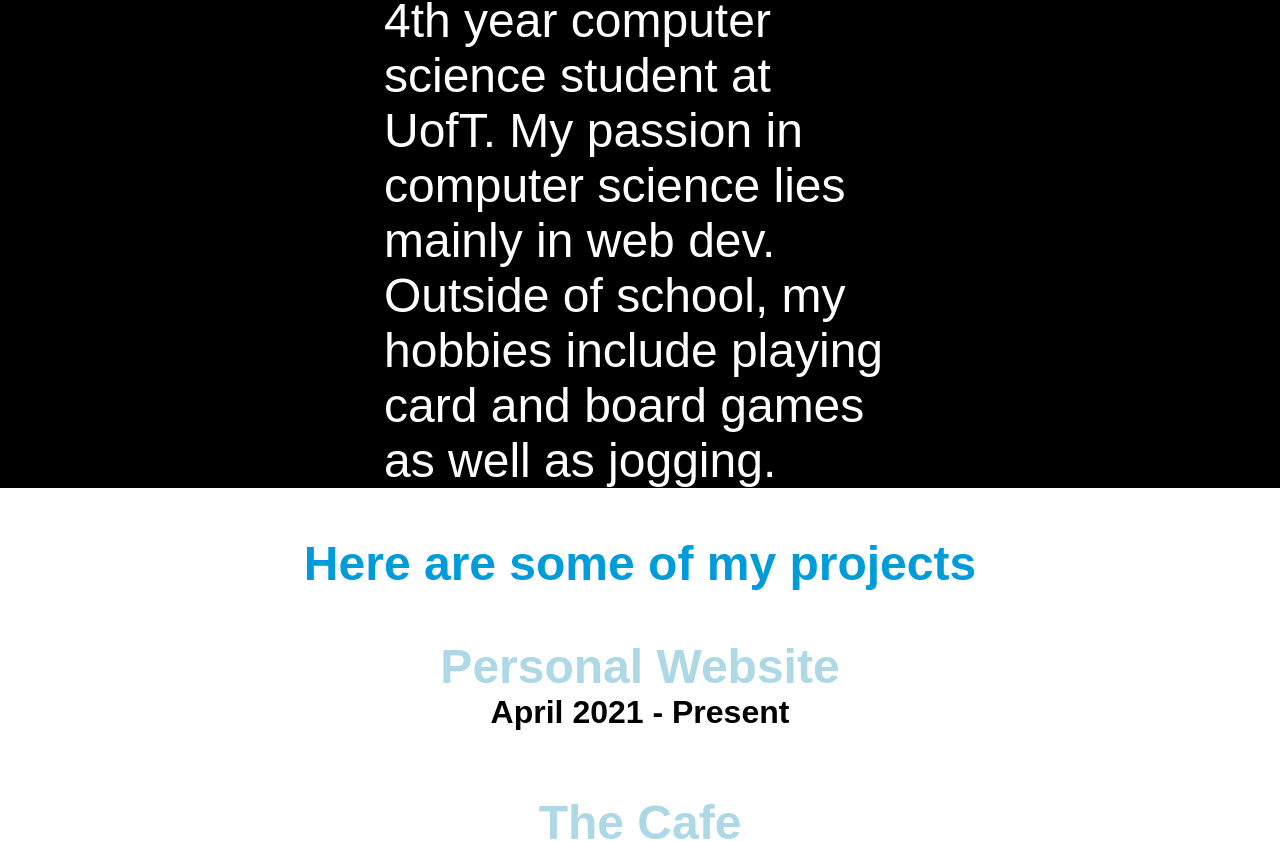
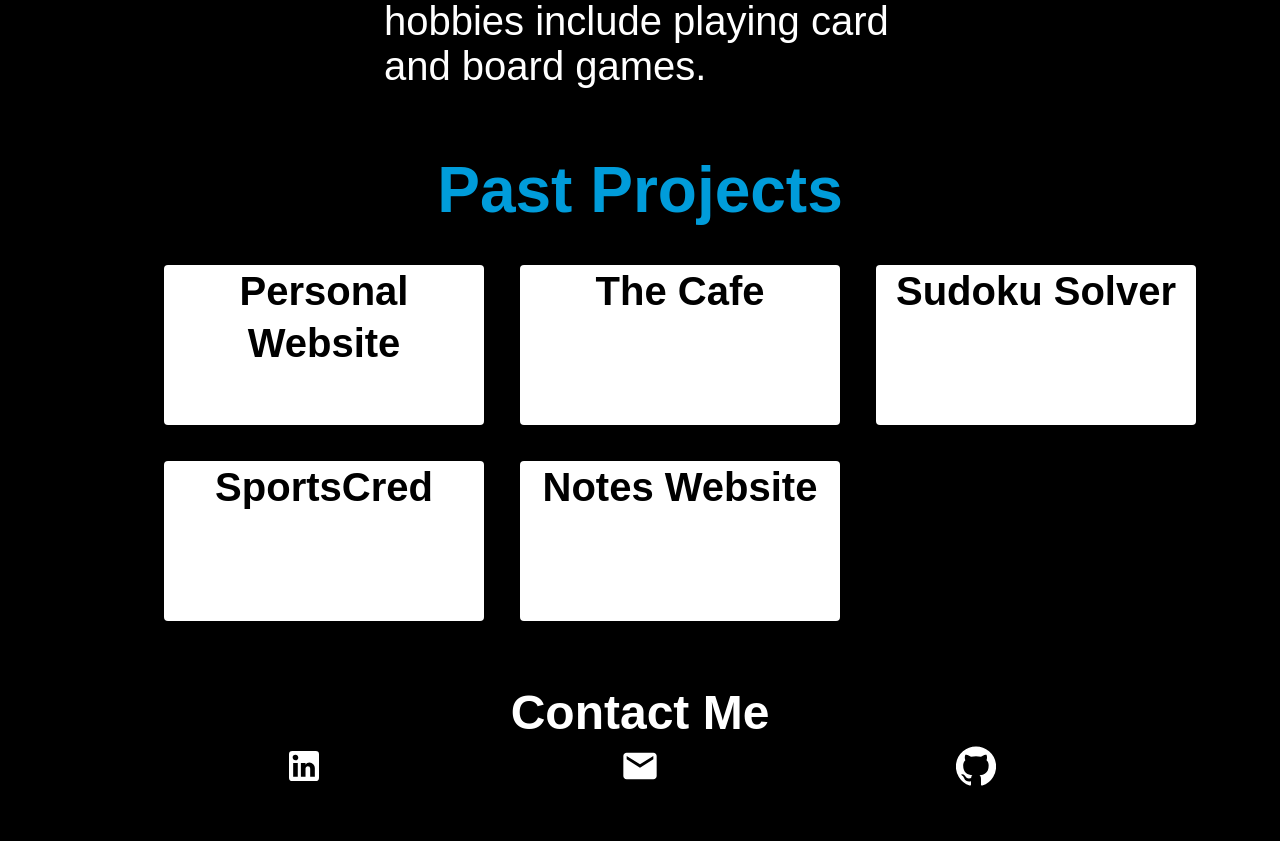
Before and after one commit to ricklan/website, a React (Create React App) app: page / in a window 1280 px wide. Shown: the part 1154-1995 px from the top of the page. After the commit the page ends 1953 px from the top, so only its background shows below. Built offline with nearby package versions, Linux system fonts and the light colour scheme.

Commit message:
Worked on project section

```diff
--- a/src/Components/About_Me/aboutMe.css
+++ b/src/Components/About_Me/aboutMe.css
@@ -1,37 +1,32 @@
 #aboutMe{
-    background-color: black;
     color: white;
     padding-left: 30%;
     padding-right: 30%;
     overflow-wrap: break-word;
     word-wrap: break-word;
-    font-size: 1.35rem;
-}
-
-#aboutMeTitle{
-    text-align: center;
+    padding-bottom: 5%;
 }
 
 @media only screen and (min-width: 360px){
     #aboutMe{
-        font-size: 1.75rem;
+        font-size: 1rem;
     }
 }
 
 @media only screen and (min-width: 540px){
     #aboutMe{
-        font-size: 2.5rem;
+        font-size: 1.5rem;
     }
 }
 
 @media only screen and (min-width: 768px){
     #aboutMe{
-        font-size: 3.5rem;
+        font-size: 2rem;
     }
 }
 
 @media only screen and (min-width: 1024px){
     #aboutMe{
-        font-size: 3rem;
+        font-size: 2.5rem;
     }
 }
--- a/src/Components/About_Me/aboutMe.jsx
+++ b/src/Components/About_Me/aboutMe.jsx
@@ -1,14 +1,15 @@
 import "../../Global/global.css"
+import "../../Global/title.css"
 import "./aboutMe.css"
 
 export default function AboutMe() {
 
     return (
         <div id="aboutMe">
-            <h1 id="aboutMeTitle">About Me</h1>
+            <h1 className="title">About Me</h1>
             My name is Rick Lan, a 4th year computer science student at UofT.
-            My passion in computer science lies mainly in web dev.
-            Outside of school, my hobbies include playing card and board games as well as jogging.
+            My passion in cs lies mainly in web dev.
+            Outside of school, my hobbies include playing card and board games.
         </div>
     )
 }
--- a/src/Components/Contact/contact.jsx
+++ b/src/Components/Contact/contact.jsx
@@ -9,11 +9,11 @@ import { makeStyles } from '@material-ui/core/styles';
 const useStyles = makeStyles((theme) => ({
     contact: {
         color: "white",
-        backgroundColor: "black",
         position: "relative",
         left: 0,
         bottom: 0,
         width: "100%",
+        marginTop: "5%"
     },
     title: {
         textAlign: "center",
@@ -58,7 +58,7 @@ export default function Contact() {
 
     return (
         <div className={classes.contact}>
-            <p className={classes.title}>Contact Me At</p>
+            <p className={classes.title}>Contact Me</p>
             <div className={classes.footerSocialMedia}>
                 <Button>
                     <a rel="noreferrer" href="https://www.linkedin.com/in/rick-lan-00832b1a7/" target="_blank">
--- a/src/Components/Home/home.css
+++ b/src/Components/Home/home.css
@@ -10,6 +10,7 @@
     height: 100vh;
     font-size: 1.35rem;
     animation: show_title 2s ease-in-out;
+    margin-top: 0;
 }
 
 @keyframes show_title {
--- a/src/Components/Past_Projects/projects.css
+++ b/src/Components/Past_Projects/projects.css
@@ -0,0 +1,79 @@
+#projects{
+    color: white;
+}
+
+#cards{
+    display: flex;
+    flex-direction: column;
+    flex-wrap: wrap;
+    justify-content: space-evenly;
+    align-items: center;
+    margin-top: 2px;
+    width: 100%;
+}
+
+.project{
+    background-color: white;
+    color: black;
+    width: 40%;
+    box-sizing: border-box;
+    box-shadow: 0 2px 5px rgb(0 0 0 / 30%);
+    margin-bottom: 10px;
+    text-align: center;
+    font-size: 1rem;
+    font-weight: bold;
+    border-radius: 4px;
+    height: 10rem;
+    line-height: 1.3;
+    display: block;
+}
+
+
+@media only screen and (min-width: 540px){
+    #cards{
+        flex-direction: row;
+        justify-content: flex-start;
+    }
+    .project{
+        font-size: 1.5rem;
+        width: 40%;
+        margin: 36px 0 0 36px;
+    }
+}
+
+@media only screen and (min-width: 768px){
+    #cards{
+        flex-direction: row;
+        justify-content: flex-start;
+    }
+    .project{
+        font-size: 2rem;
+        width: 40%;
+    }
+}
+
+@media only screen and (min-width: 1024px){
+    #cards{
+        flex-direction: row;
+        justify-content: flex-start;
+    }
+    .project{
+        font-size: 2.5rem;
+        width: 40%;
+    }
+}
+
+@media only screen and (min-width: 1200px)
+{
+    #cards{
+        flex-direction: row;
+        justify-content: flex-start;
+    }
+    .project{
+        font-size: 2.5rem;
+        width: 25%;
+        margin: 36px 0 0 36px;
+        position: relative;
+        left: 10%;
+    }
+}
--- a/src/Components/Past_Projects/projects.jsx
+++ b/src/Components/Past_Projects/projects.jsx
@@ -1,87 +1,35 @@
-import { makeStyles } from '@material-ui/core/styles';
+import './projects.css'
+import "../../Global/global.css"
+import "../../Global/title.css"
 
-import "../../Global/global.css"
-
-const useStyles = makeStyles((theme) => ({
-    title: {
-        color: "#009cda",
-        fontWeight: "bold",
-        textAlign: "center",
-        [theme.breakpoints.down("sm")]: {
-            fontSize: "2rem",
-        },
-        [theme.breakpoints.up("md")]: {
-            fontSize: "3rem",
-        },
-        [theme.breakpoints.up("lg")]: {
-            fontSize: "3rem",
-        },
-    },
-    project: {
-        backgroundColor: "white",
-        overflowWrap: "break-word",
-        color: "lightblue",
-        fontWeight: "bold",
-        textAlign: "center",
-        width: "35%",
-        marginLeft: "auto",
-        marginRight: "auto",
-        marginBottom: "5%",
-        borderRadius: "10px",
-        [theme.breakpoints.down("sm")]: {
-            fontSize: "1rem",
-        },
-        [theme.breakpoints.up("md")]: {
-            fontSize: "3rem",
-        },
-        [theme.breakpoints.up("lg")]: {
-            fontSize: "3rem",
-        },
-    },
-    time: {
-        color: "black",
-        [theme.breakpoints.down("sm")]: {
-            fontSize: "1rem",
-        },
-        [theme.breakpoints.up("md")]: {
-            fontSize: "2rem",
-        },
-        [theme.breakpoints.up("lg")]: {
-            fontSize: "2rem",
-        },
-    }
-}));
 
 export default function Project() {
 
-    const classes = useStyles();
+    return (
+        <div id="projects">
 
-    return (
-        <div className={classes.header}>
-            <p className={classes.title}> Here are some of my projects </p>
-            <div className={classes.project}>
+            <h1 className="title"> Past Projects </h1>
+
+            <div id="cards">
+                <div className="project">
                     Personal Website
-                <div className={classes.time}>April 2021 - Present</div>
                 </div>
 
-            <div className={classes.project}>
+                <div className="project">
                     The Cafe
-                <div className={classes.time}>Jan 2021 - April 2021</div>
                 </div>
 
-            <div className={classes.project}>
+                <div className="project">
                     Sudoku Solver
-                <div className={classes.time}>Jan 2021</div>
                 </div>
 
-            <div className={classes.project}>
+                <div className="project">
                     SportsCred
-                <div className={classes.time}>Sep 2020 - Dec 2020</div>
                 </div>
 
-            <div className={classes.project}>
+                <div className="project">
                     Notes Website
-                <div className={classes.time}>Sep 2017 - Present</div>
+                </div>
             </div>
         </div>
     )
--- a/src/Global/global.css
+++ b/src/Global/global.css
@@ -2,6 +2,7 @@ body{
     font-family: Arial, Helvetica, sans-serif;
     margin: 0;
     padding: 0;
+    background-color: black;
 }
 a {
     text-decoration: none;
--- /dev/null
+++ b/src/Global/title.css
@@ -0,0 +1,40 @@
+.title{
+    text-align: center;
+    color: #009cda;
+    margin: 0;
+}
+
+@media only screen and (min-width: 280px){
+    #aboutMe{
+        font-size: 1rem;
+    }
+
+    #aboutMeTitle{
+        font-size: 1.4rem;
+    }
+}
+
+@media only screen and (min-width: 360px){
+
+    .title{
+        font-size: 1.75rem;
+    }
+}
+
+@media only screen and (min-width: 540px){
+    .title{
+        font-size: 2.5rem;
+    }
+}
+
+@media only screen and (min-width: 768px){
+    .title{
+        font-size: 3rem;
+    }
+}
+
+@media only screen and (min-width: 1024px){
+    .title{
+        font-size: 4rem;
+    }
+}
```
Also changed, not shown: 15 other files (tests, documents, lock files or other folders). Lines whose indentation alone changed are shown as unchanged.
